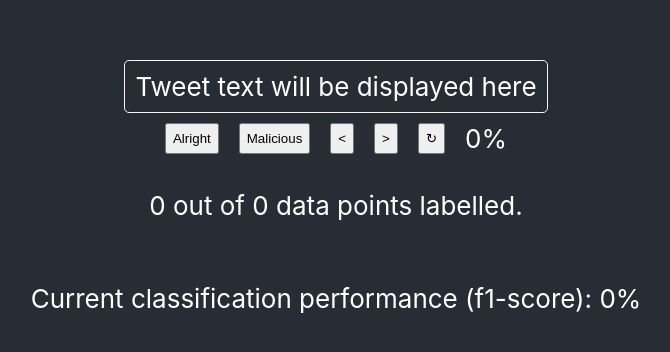
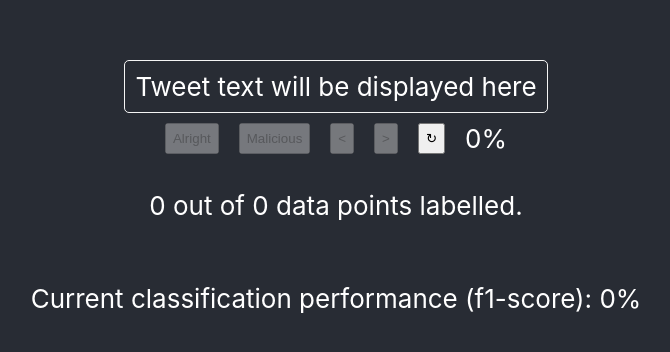
Before and after one commit to Claydelas/active-learning, a React (Create React App) app in the folder frontend/: page / in a window 1280 px wide. Shown: the part 200-552 px from the top of the page, without its empty margins (304-974 px from the left). Built offline with nearby package versions, Linux system fonts and the light colour scheme; no server answers.

Commit message:
tweets as objects + placeholders

```diff
--- a/frontend/src/App.js
+++ b/frontend/src/App.js
@@ -5,23 +5,23 @@ const io = require("socket.io-client");
 const socket = io('http://127.0.0.1:5000', {transports: ['websocket']});
 
 function alright(tweet) {
-  console.log(`"${tweet}" --> alright. --> 0`)
-  socket.emit("tweet", {'idx': 'idx', 'label': 0})
+  console.log(`"${tweet.text}" --> alright. --> 0`)
+  socket.emit("label", {'idx': tweet.idx, 'label': 0})
 }
 
 function malicious(tweet) {
-  console.log(`"${tweet}" --> malicious. --> 1`)
-  socket.emit("tweet", {'idx': 'idx', 'label': 1})
+  console.log(`"${tweet.text}" --> malicious. --> 1`)
+  socket.emit("label", {'idx': tweet.idx, 'label': 1})
 }
 
 function refresh() {
-  console.log(`refresh`)
+  console.log('refresh')
   socket.emit("refresh")
 }
 
 function App() {
 
-  const [tweet, setTweet] = useState("Tweet text will be displayed here");
+  const [tweet, setTweet] = useState({idx: -1, text: "Tweet text will be displayed here"});
   const [uncertainty, setUncertainty] = useState(0.00);
   const [progress, setProgress] = useState(0);
   const [total, setTotal] = useState(0);
@@ -37,13 +37,13 @@ function App() {
     <div className="App">
       <div className="App-main">
         <div className="tweet">
-          <span>{tweet}</span>
+          <span>{tweet.text}</span>
         </div>
         <div className="buttons">
-          <button onClick={() => alright(tweet)}>Alright</button>
-          <button onClick={() => malicious(tweet)}>Malicious</button>
-          <button onClick={() => console.log(`previous`)}>&lt;</button>
-          <button onClick={() => console.log(`next`)}>&gt;</button>
+          <button onClick={() => alright(tweet)} disabled={tweet.idx < 0}>Alright</button>
+          <button onClick={() => malicious(tweet)} disabled={tweet.idx < 0}>Malicious</button>
+          <button onClick={() => console.log(`previous`)} disabled={tweet.idx < 0}>&lt;</button>
+          <button onClick={() => console.log(`next`)} disabled={tweet.idx < 0}>&gt;</button>
           <button onClick={() => refresh()}>↻</button>
           <span>{uncertainty * 100}%</span>
         </div>
```
Also changed, not shown: 1 other file (tests, documents, lock files or other folders).
